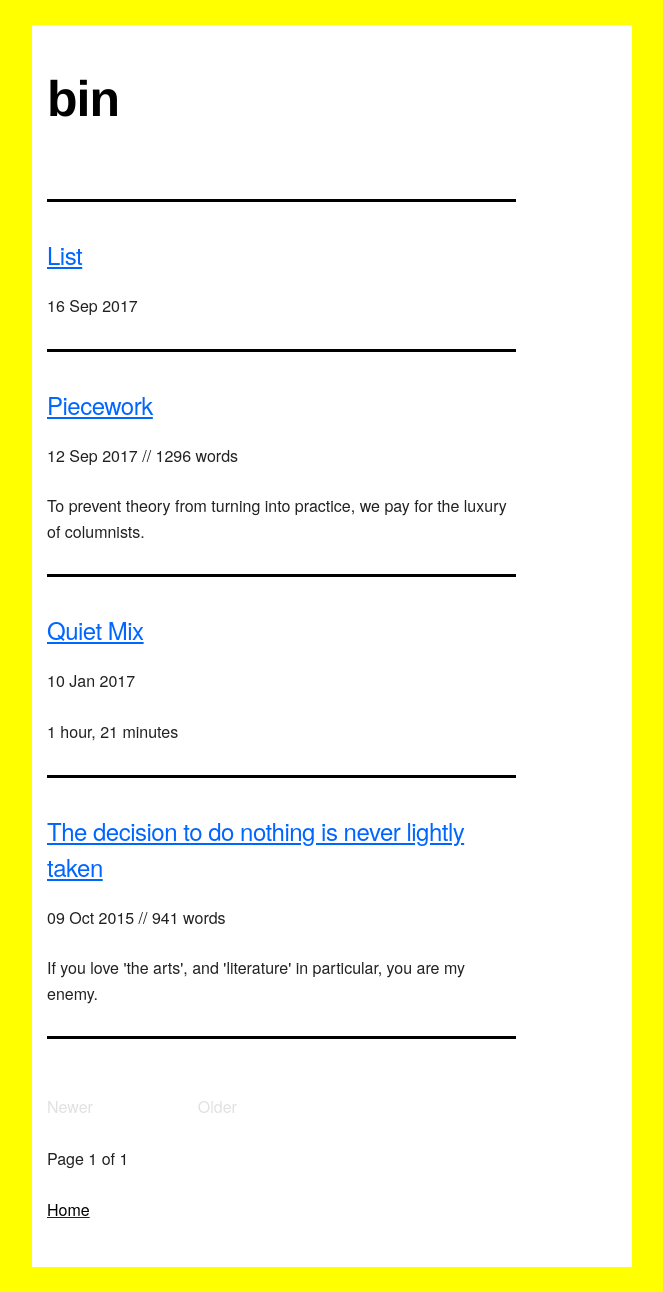
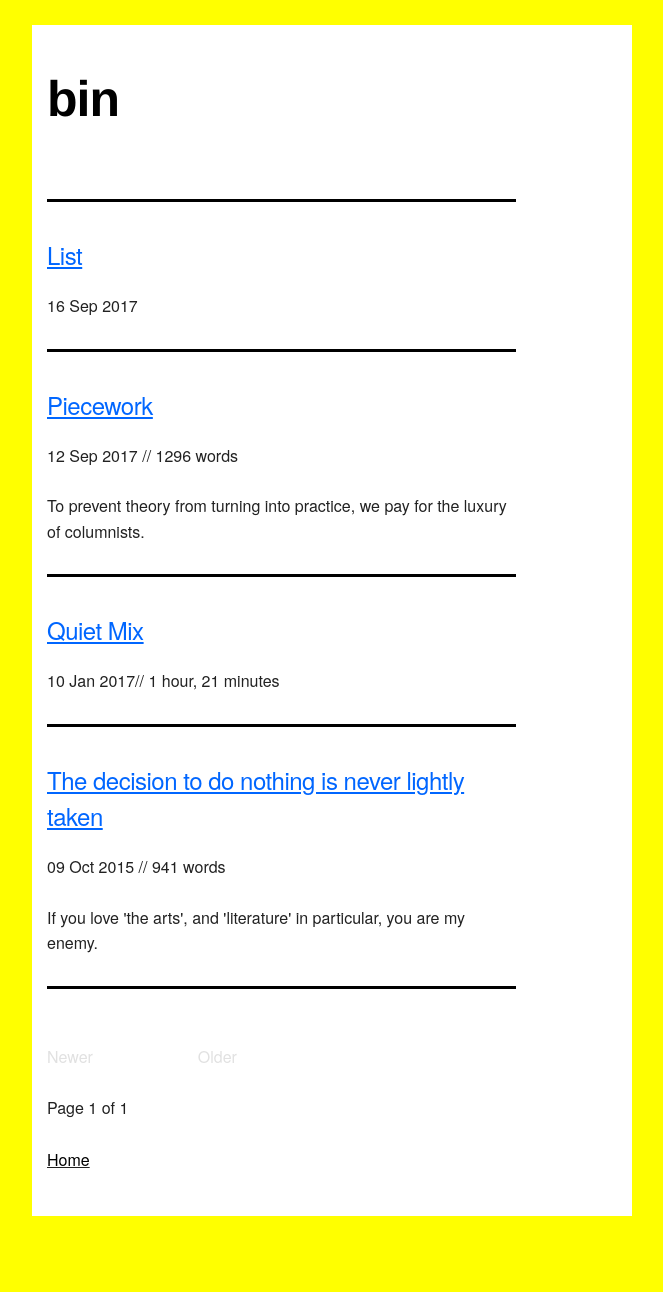
Before and after one commit to mt-trash/mt-trash.github.io, a Jekyll site: the page built from index.html, in a window 1280 px wide. Shown: the whole page, without its empty margins (308-971 px from the left). Built offline with Jekyll 4.4.1, drawn with Linux system fonts in a browser that asks for light colours; the list of posts is cut into pages by our own code; after the commit the page ends 1241 px from its top, so only the background shows below that.

Commit message:
add stats

```diff
--- a/index.html
+++ b/index.html
@@ -8,7 +8,7 @@ title: Empty Trash
   <hr>
     {% for post in paginator.posts %}
       <h5><a href="{{ post.url }}" title="{{ post.title }}">{{ post.title }}</a></h5>
-      <p>{{ post.date | date_to_string }}
+      <p>{{ post.date | date_to_string }}{{ post.stats }}
       {% capture words %}
       {{ post.content | number_of_words | minus: 250 }}
       {% endcapture %}
```
Also changed, not shown: _posts/2017-01-10-quiet-mix.md (+1 -1 lines).
